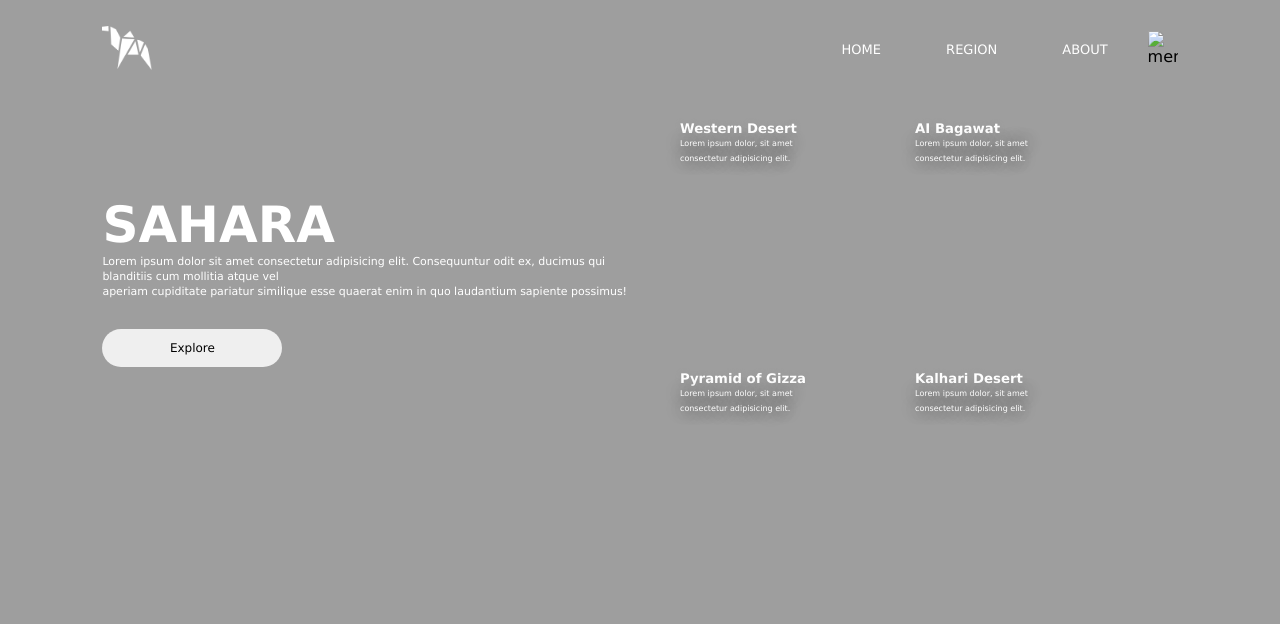
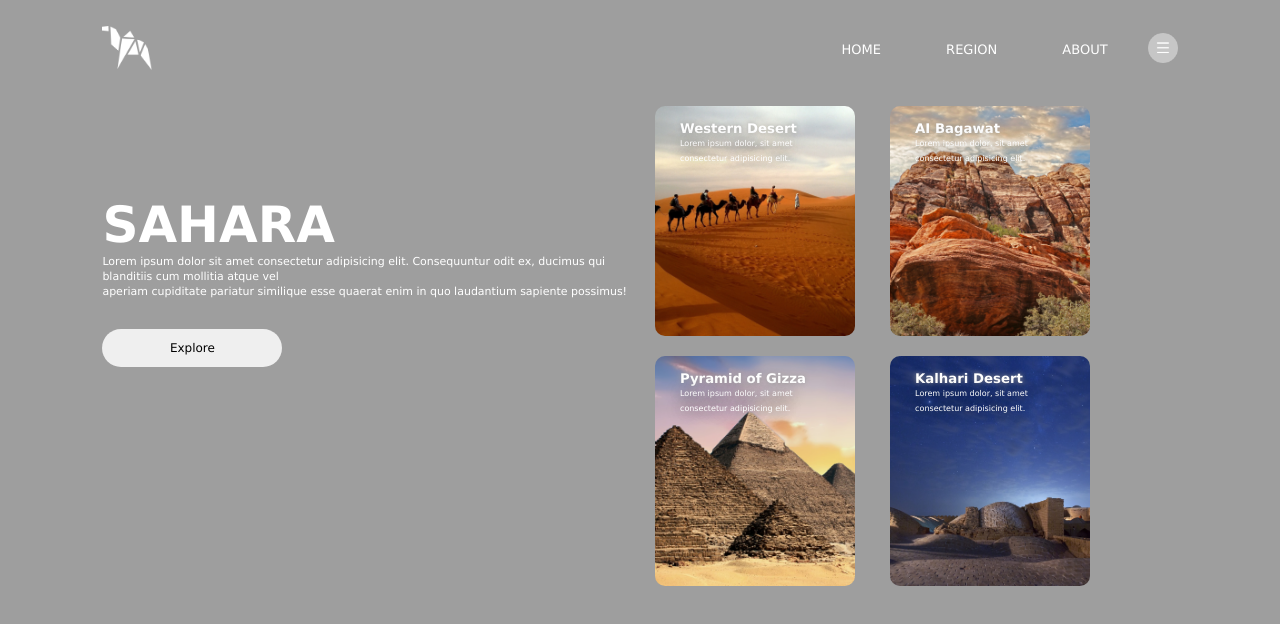
Before and after one commit to Kuldeep-kolte/CSS-Assignment6, a plain HTML site: page index.html in a window 1280 px wide. Drawn offline with Linux system fonts and the light colour scheme; the site is published under a folder, as on GitHub Pages, so addresses that start at the root find nothing.

Commit message:
Assignment completed

```diff
--- a/index.html
+++ b/index.html
@@ -20,7 +20,7 @@
           <li><a href="">about</a></li>
         </ul>
       </nav>
-      <img src="/Desert/menu.png" alt="menu" class="menu-icon">
+      <img src="Desert/menu.png" alt="menu" class="menu-icon">
     </div>
     <div class="container">
       <div class="col1">
--- a/style.css
+++ b/style.css
@@ -105,19 +105,19 @@ button {
 }
 
 .card1 {
-    background-image: url('/Desert/pic-1.png');
+    background-image: url('Desert/pic-1.png');
 }
 
 .card2 {
-    background-image: url('/Desert/pic-2.png');
+    background-image: url('Desert/pic-2.png');
 }
 
 .card3 {
-    background-image: url('/Desert/pic-3.png');
+    background-image: url('Desert/pic-3.png');
 }
 
 .card4 {
-    background-image: url('/Desert/pic-4.png');
+    background-image: url('Desert/pic-4.png');
 }
 
 .card:hover {
```
